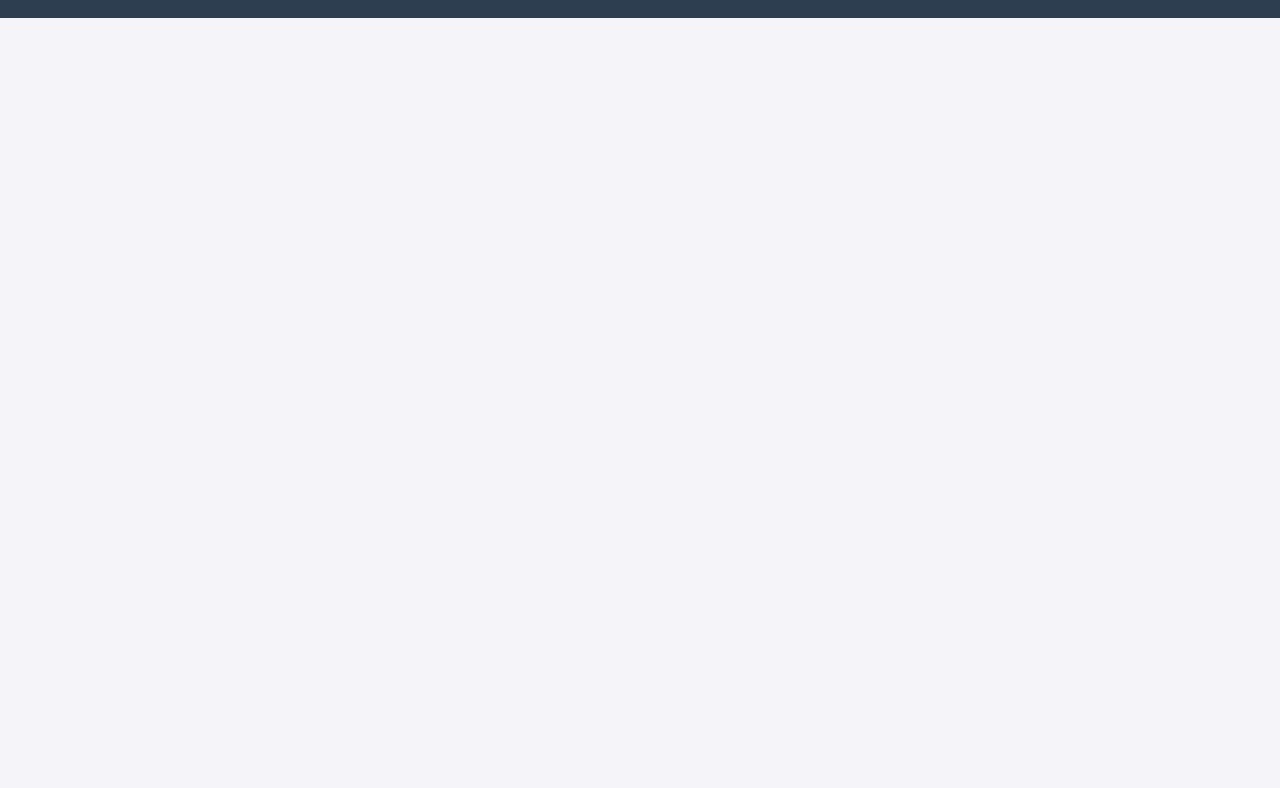
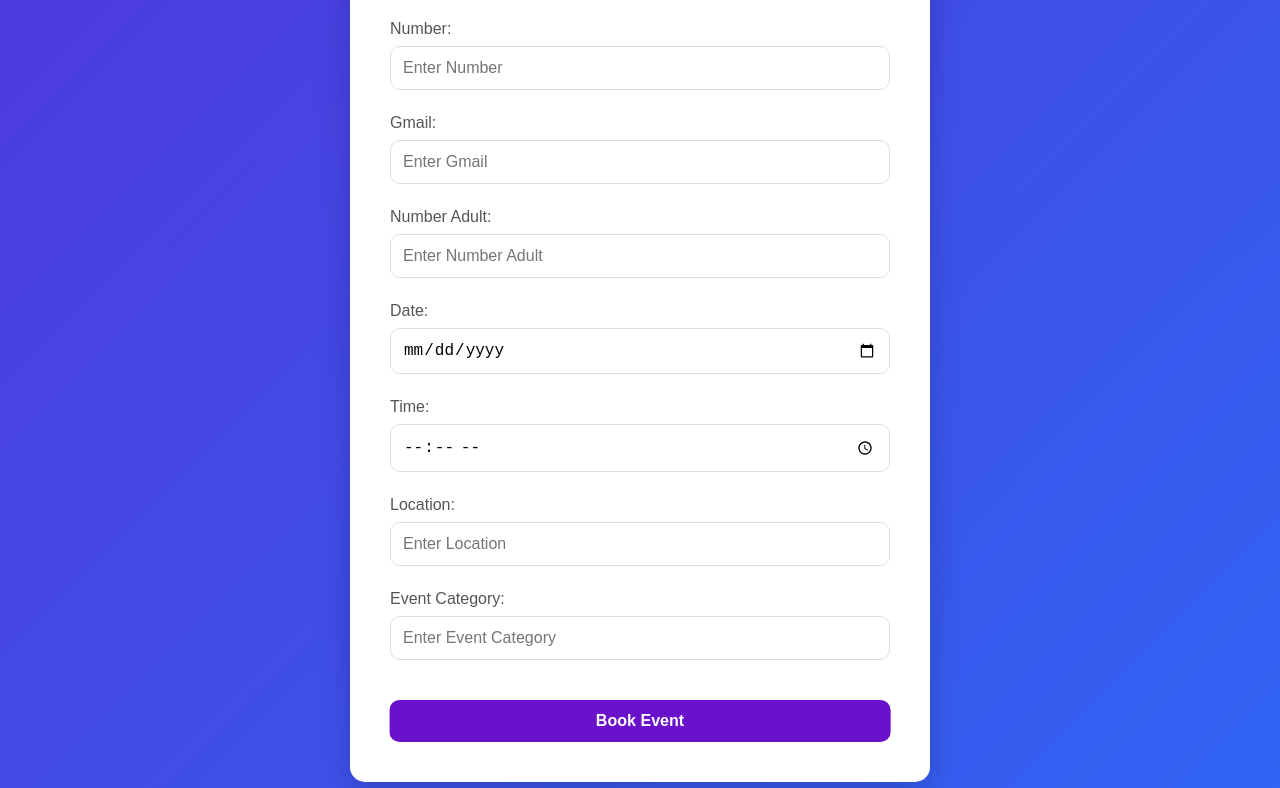
Before and after one commit to Pasindya/ITPM-Project-MernStack, a React (Vite) app in the folder Frontend/: page /book-event in a window 1280 px wide. Shown: the part 512-1300 px from the top of the page. Before the commit the page ends 800 px from the top, so only its background shows below. Built offline with nearby package versions, Linux system fonts and the light colour scheme.

Commit message:
done the event page and event booking form

```diff
--- a/Frontend/package.json
+++ b/Frontend/package.json
@@ -20,11 +20,8 @@
     "react": "^19.0.0",
     "react-calendar": "^5.1.0",
     "react-dom": "^19.0.0",
-
-
     "react-icons": "^5.5.0",
     "react-router-dom": "^7.4.0",
-
     "tailwindcss": "^4.0.14"
   },
   "devDependencies": {
--- a/Frontend/src/App.jsx
+++ b/Frontend/src/App.jsx
@@ -8,6 +8,7 @@ import Dashboard from './Pages/Dashboard';
 import Packages from './Pages/Packages';
 import Weather from './Pages/Weather';
 import Event from './Pages/Event';
+import Eventbooking from './Event/Eventbooking';
 import Calender from './Pages/Calender';
 
 import Transport from './Pages/Transport';
@@ -45,6 +46,7 @@ const App = () => {
         <Route path="/packages" element={<Packages />} />
         <Route path="/weather" element={<Weather />} />
         <Route path="/event" element={<Event />} />
+        <Route path="/book-event" element={<Eventbooking />} />
         <Route path="/calender" element={<Calender />} />
 
         <Route path="/transport" element={<Transport />} />
--- /dev/null
+++ b/Frontend/src/Event/Eventbooking.jsx
@@ -0,0 +1,281 @@
+import React, { useState } from "react";
+import axios from "axios";
+
+const EventBooking = () => {
+  const [formData, setFormData] = useState({
+    FirstName: "",
+    LastName: "",
+    City: "",
+    Number: "",
+    Gmail: "",
+    NumberAdult: "",
+    Date: "",
+    Time: "",
+    Location: "",
+    EventCategory: "",
+  });
+
+  const [errors, setErrors] = useState({});
+
+  const handleChange = (e) => {
+    const { name, value } = e.target;
+
+    // Restrict input types for specific fields
+    let sanitizedValue = value;
+    if (name === "FirstName" || name === "LastName" || name === "City" || name === "Location" || name === "EventCategory") {
+      // Allow only alphabets and spaces
+      sanitizedValue = value.replace(/[^a-zA-Z\s]/g, "");
+    } else if (name === "Number" || name === "NumberAdult") {
+      // Allow only numbers
+      sanitizedValue = value.replace(/\D/g, "");
+    }
+
+    setFormData({ ...formData, [name]: sanitizedValue });
+
+    // Validate the field as the user types
+    validateField(name, sanitizedValue);
+  };
+
+  const validateField = (name, value) => {
+    let error = "";
+
+    switch (name) {
+      case "FirstName":
+      case "LastName":
+      case "City":
+      case "Location":
+      case "EventCategory":
+        if (!value.trim()) {
+          error = "This field is required.";
+        }
+        break;
+      case "Number":
+        if (!/^\d{10}$/.test(value)) {
+          error = "Phone number must be 10 digits.";
+        }
+        break;
+      case "Gmail":
+        if (!/^[^\s@]+@[^\s@]+\.[^\s@]+$/.test(value)) {
+          error = "Invalid email address.";
+        }
+        break;
+      case "NumberAdult":
+        if (!/^\d+$/.test(value) || parseInt(value) <= 0) {
+          error = "Number of adults must be a positive integer.";
+        }
+        break;
+      case "Date":
+      case "Time":
+        const selectedDateTime = new Date(`${formData.Date}T${formData.Time}`);
+        const currentDateTime = new Date();
+        if (selectedDateTime <= currentDateTime) {
+          error = "Date and time must be in the future.";
+        }
+        break;
+      default:
+        break;
+    }
+
+    setErrors((prevErrors) => ({ ...prevErrors, [name]: error }));
+  };
+
+  const validateForm = () => {
+    const newErrors = {};
+    Object.keys(formData).forEach((field) => {
+      validateField(field, formData[field]);
+      if (!formData[field].trim()) {
+        newErrors[field] = "This field is required.";
+      }
+    });
+    setErrors(newErrors);
+    return Object.keys(newErrors).length === 0;
+  };
+
+  const handleSubmit = async (e) => {
+    e.preventDefault();
+
+    if (!validateForm()) {
+      return;
+    }
+
+    try {
+      await axios.post("http://localhost:5000/api/events", formData);
+      alert("Event booked successfully!");
+    } catch (error) {
+      console.error("Error booking event", error);
+      alert("Failed to book event");
+    }
+  };
+
+  return (
+    <div style={styles.container}>
+      <div style={styles.card}>
+        <h2 style={styles.title}>Event Booking Form</h2>
+        <form onSubmit={handleSubmit} style={styles.form}>
+          {[
+            "FirstName",
+            "LastName",
+            "City",
+            "Number",
+            "Gmail",
+            "NumberAdult",
+            "Date",
+            "Time",
+            "Location",
+            "EventCategory",
+          ].map((field) => (
+            <div key={field} style={styles.inputContainer}>
+              <label style={styles.label}>
+                {field.replace(/([A-Z])/g, " $1").trim()}:
+              </label>
+              <input
+                type={
+                  field === "Date"
+                    ? "date"
+                    : field === "Time"
+                    ? "time"
+                    : field === "Number" || field === "NumberAdult"
+                    ? "number"
+                    : "text"
+                }
+                name={field}
+                placeholder={`Enter ${field.replace(/([A-Z])/g, " $1").trim()}`}
+                value={formData[field]}
+                onChange={handleChange}
+                onBlur={(e) => validateField(field, e.target.value)}
+                required
+                style={styles.input}
+              />
+              {errors[field] && <span style={styles.error}>{errors[field]}</span>}
+            </div>
+          ))}
+          <button type="submit" style={styles.button}>
+            Book Event
+          </button>
+        </form>
+      </div>
+
+      {/* CSS Animations */}
+      <style>
+        {`
+          @keyframes fadeIn {
+            0% {
+              opacity: 0;
+              transform: translateY(20px);
+            }
+            100% {
+              opacity: 1;
+              transform: translateY(0);
+            }
+          }
+
+          @keyframes pulse {
+            0% {
+              transform: scale(1);
+            }
+            50% {
+              transform: scale(1.05);
+            }
+            100% {
+              transform: scale(1);
+            }
+          }
+
+          @keyframes gradientBackground {
+            0% {
+              background-position: 0% 50%;
+            }
+            50% {
+              background-position: 100% 50%;
+            }
+            100% {
+              background-position: 0% 50%;
+            }
+          }
+        `}
+      </style>
+    </div>
+  );
+};
+
+// Styles
+const styles = {
+  container: {
+    display: "flex",
+    justifyContent: "center",
+    alignItems: "center",
+    minHeight: "100vh",
+    background: "linear-gradient(135deg, #6a11cb, #2575fc)",
+    animation: "gradientBackground 10s ease infinite",
+    backgroundSize: "200% 200%",
+    padding: "2rem",
+    fontFamily: "'Poppins', sans-serif",
+  },
+  card: {
+    backgroundColor: "#ffffff",
+    borderRadius: "15px",
+    boxShadow: "0 8px 32px rgba(0, 0, 0, 0.2)",
+    padding: "2.5rem",
+    width: "100%",
+    maxWidth: "500px",
+    animation: "fadeIn 1s ease-in-out",
+  },
+  title: {
+    fontSize: "2rem",
+    fontWeight: "600",
+    color: "#333",
+    textAlign: "center",
+    marginBottom: "2rem",
+  },
+  form: {
+    display: "flex",
+    flexDirection: "column",
+    gap: "1.5rem",
+  },
+  inputContainer: {
+    display: "flex",
+    flexDirection: "column",
+    gap: "0.5rem",
+  },
+  label: {
+    fontSize: "1rem",
+    fontWeight: "500",
+    color: "#555",
+  },
+  input: {
+    padding: "0.75rem",
+    borderRadius: "10px",
+    border: "1px solid #ddd",
+    fontSize: "1rem",
+    transition: "border-color 0.3s ease, box-shadow 0.3s ease",
+    "&:focus": {
+      borderColor: "#6a11cb",
+      boxShadow: "0 0 8px rgba(106, 17, 203, 0.3)",
+      outline: "none",
+    },
+  },
+  error: {
+    color: "#ff4d4f",
+    fontSize: "0.875rem",
+    marginTop: "0.25rem",
+  },
+  button: {
+    backgroundColor: "#6a11cb",
+    color: "white",
+    border: "none",
+    padding: "0.75rem",
+    fontSize: "1rem",
+    fontWeight: "600",
+    cursor: "pointer",
+    borderRadius: "10px",
+    transition: "background-color 0.3s ease, transform 0.3s ease",
+    animation: "pulse 2s infinite",
+    marginTop: "1rem",
+    "&:hover": {
+      backgroundColor: "#2575fc",
+      transform: "scale(1.05)",
+    },
+  },
+};
+
+export default EventBooking;
```
Also changed, not shown: Frontend/src/Pages/Event.jsx (+96 -6 lines), 1 other file (tests, documents, lock files or other folders).
